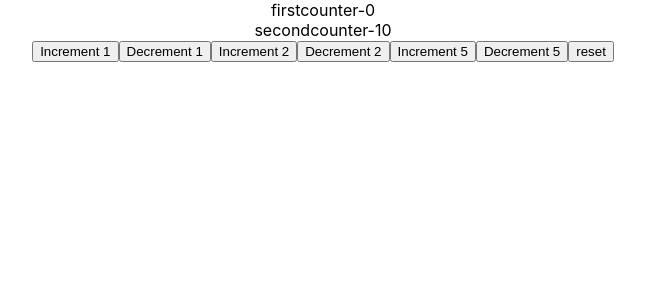
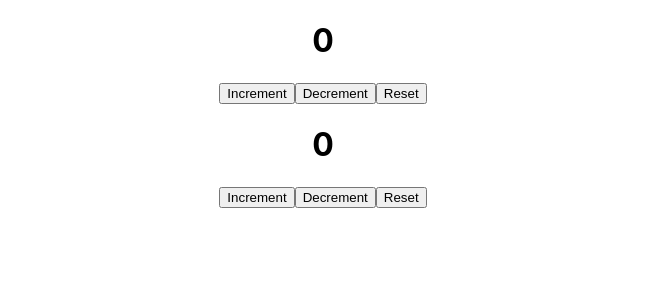
Before and after one commit to prajwalzingare/ReactHooks, a React (Create React App) app: page / in a window 1280 px wide. Shown: the top 300 px of the page, without its empty margins (317-962 px from the left). Built offline with nearby package versions, Linux system fonts and the light colour scheme.

Commit message:
Multiple useReducer hook

```diff
--- a/src/App.js
+++ b/src/App.js
@@ -22,13 +22,15 @@ import React from "react";
 // import Counter from "./Components/useReducer hook/Counter";
 // import Counter1 from "./Components/useReducer hook/Counter1";
 import Counter2 from "./Components/useReducer hook/Counter2";
+import Counter3 from "./Components/useReducer hook/Counter3";
 // export const UserContext = React.createContext(); //this is must to write when you want to use usercontext
 // export const ChannalContext = React.createContext();
 // export const NameContext = React.createContext();
 function App() {
   return (
     <div className="App">
-      <Counter2 />
+      <Counter3 />
+      {/* <Counter2 /> */}
       {/* <Counter1 /> */}
       {/* <Counter /> */}
       {/* <CounterOne /> */}
--- /dev/null
+++ b/src/Components/useReducer hook/Counter3.js
@@ -0,0 +1,74 @@
+//link for more info-https://youtu.be/5DsCKNRA8s4
+//multiple use Reducer Hook
+
+import React, { useReducer } from "react";
+let initialstate = 0;
+const reducer = (state, action) => {
+  switch (action) {
+    case "Increment":
+      return state + 1;
+    case "decrement":
+      return state - 1;
+    case "reset":
+      return initialstate;
+    default:
+      return state;
+  }
+};
+function Counter3() {
+  const [count, dispatch] = useReducer(reducer, initialstate);
+  const [count2, dispatch2] = useReducer(reducer, initialstate);
+  return (
+    <div>
+      <h1>{count}</h1>
+      <button
+        onClick={() => {
+          dispatch("Increment");
+        }}
+      >
+        Increment
+      </button>
+      <button
+        onClick={() => {
+          dispatch("decrement");
+        }}
+      >
+        Decrement
+      </button>
+      <button
+        onClick={() => {
+          dispatch("reset");
+        }}
+      >
+        Reset
+      </button>
+
+      <div>
+        <h1>{count2}</h1>
+        <button
+          onClick={() => {
+            dispatch2("Increment");
+          }}
+        >
+          Increment
+        </button>
+        <button
+          onClick={() => {
+            dispatch2("decrement");
+          }}
+        >
+          Decrement
+        </button>
+        <button
+          onClick={() => {
+            dispatch2("reset");
+          }}
+        >
+          Reset
+        </button>
+      </div>
+    </div>
+  );
+}
+
+export default Counter3;
```
